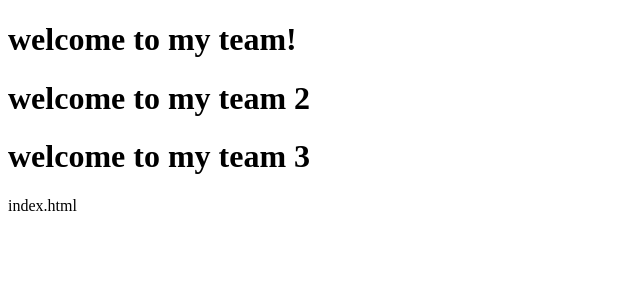
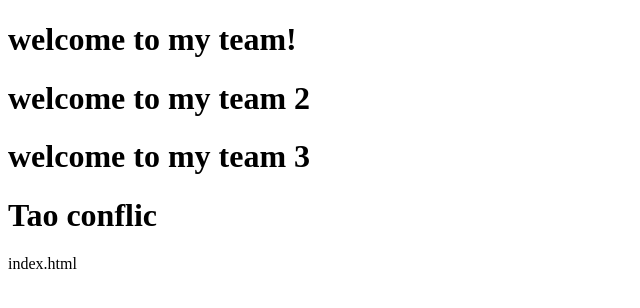
Before and after one commit to voduckhang/demo, a plain HTML site: page index.html in a window 1280 px wide. Shown: the whole page, without its empty margins (0-640 px from the left). Drawn offline with Linux system fonts and the light colour scheme.

Commit message:
Update index.html

```diff
--- a/index.html
+++ b/index.html
@@ -12,6 +12,7 @@
     <h1>welcome to my team!</h1>
     <h1>welcome to my team 2</h1>
     <h1>welcome to my team 3</h1>
+     <h1>Tao conflic</h1>
 </body>
 
 </html>
```
